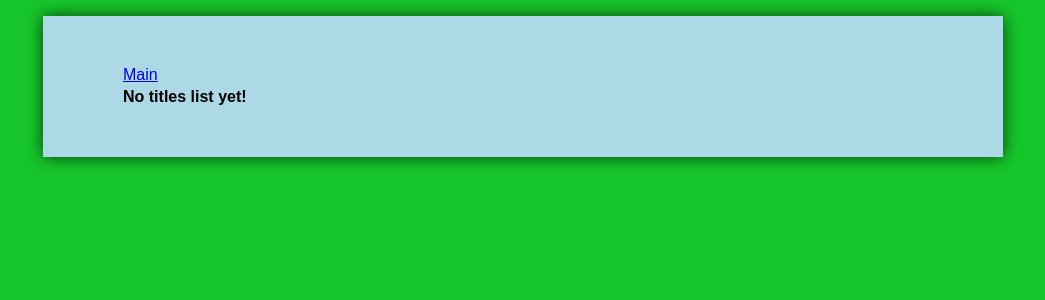
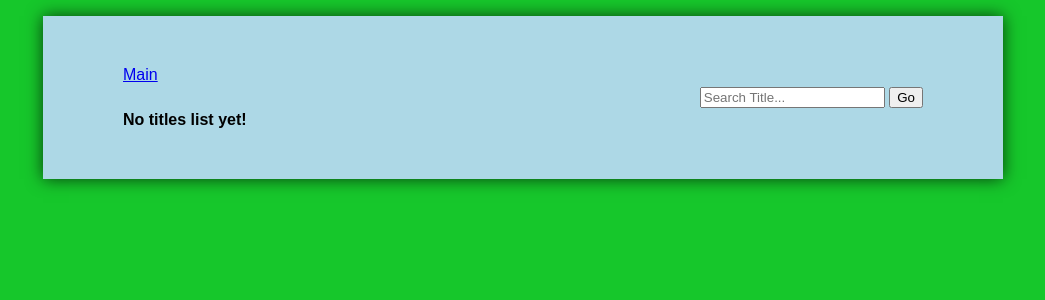
Before and after one commit to sebdoesntknow/spoiler, a Django app: template templates/web_spoiler/titles_menu.html in a window 1280 px wide. Shown: the top 300 px of the page, without its empty margins (117-1162 px from the left). Run offline with Django 3.2, Linux system fonts and the light colour scheme; the template is opened without the code that fills it, so the values that code supplies are empty.

Commit message:
views.py added title_search_result view and html - needs more tweaking

```diff
--- a/static/web_spoiler/style.css
+++ b/static/web_spoiler/style.css
@@ -35,3 +35,7 @@ body {
     margin-right: auto;
     border-color: black;
 }
+
+.title-search {
+    text-align: right;
+}
--- a/templates/web_spoiler/titles_menu.html
+++ b/templates/web_spoiler/titles_menu.html
@@ -5,6 +5,12 @@
 {% endblock %}
 
 {% block content %}
+<div class="title-search">
+  <form action="{% url 'web_spoiler:title_search_result' %}" method="GET">
+    <input type="text" name="pattern" placeholder="Search Title...">
+    <input type="submit" value="Go">
+  </form>
+</div>
 {% if titles_list %}
 <ul>
 {% for title in titles_list  %}
--- a/urls.py
+++ b/urls.py
@@ -7,4 +7,5 @@ urlpatterns = [
     url(r'^titles/$', views.titles_menu, name='titles'),
     url(r'^title/(?P<title_id>[0-9]+)/$', views.single_title, name='title'),
     url(r'^(?P<spoiler_id>[0-9]+)/$', views.spoiler_detail, name='detail'),
+    url(r'^search/$', views.title_search_result, name='title_search_result'),
 ]
--- a/views.py
+++ b/views.py
@@ -33,6 +33,12 @@ def titles_menu(request):
     return render(request, 'web_spoiler/titles_menu.html',
                   {'titles_list': titles_list})
 
+def title_search_result(request):
+    pattern = request.GET['pattern']
+    results_list = Title.objects.filter(title_text__contains=pattern)
+    return render(request, 'web_spoiler/title_search_result.html',
+                  {results_list: 'results_list'})
+
 def single_title(request, title_id):
     title = get_object_or_404(Title, pk=title_id)
     title_spoiler = title.spoiler_set.order_by('?').first()
```
